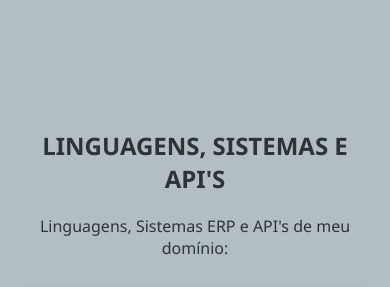
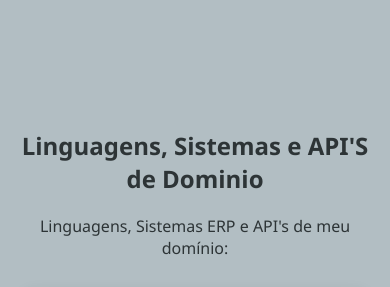
Before and after one commit to viniciussvieira/viniciussvieira.io, a plain HTML site: page index.html in a window 390 px wide. Shown: the part 2180-2467 px from the top of the page. Drawn offline with Linux system fonts and the light colour scheme.

Commit message:
responsives css 2

```diff
--- a/index.html
+++ b/index.html
@@ -70,7 +70,7 @@
         </section>
 
         <section id="sistemas">
-            <h2>LINGUAGENS, SISTEMAS E API'S</h2>
+            <h2>Linguagens, Sistemas e API'S de Dominio</h2>
             <p>Linguagens, Sistemas ERP e API's de meu domínio:</p>
 
             <div class="sistemas-container">
```
